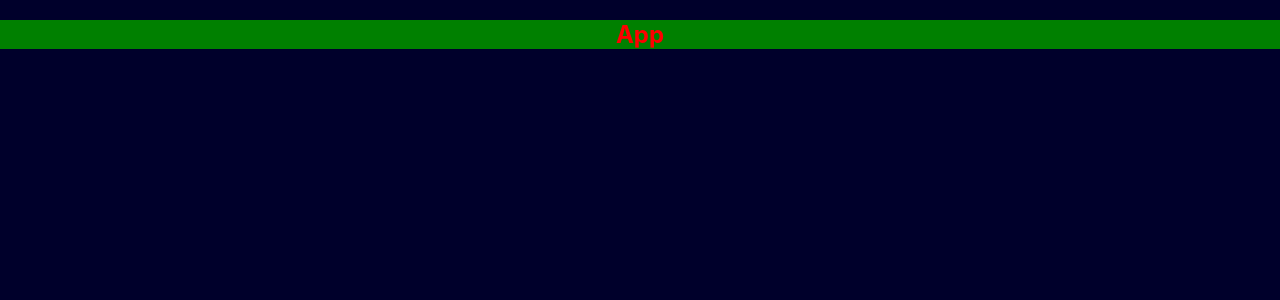
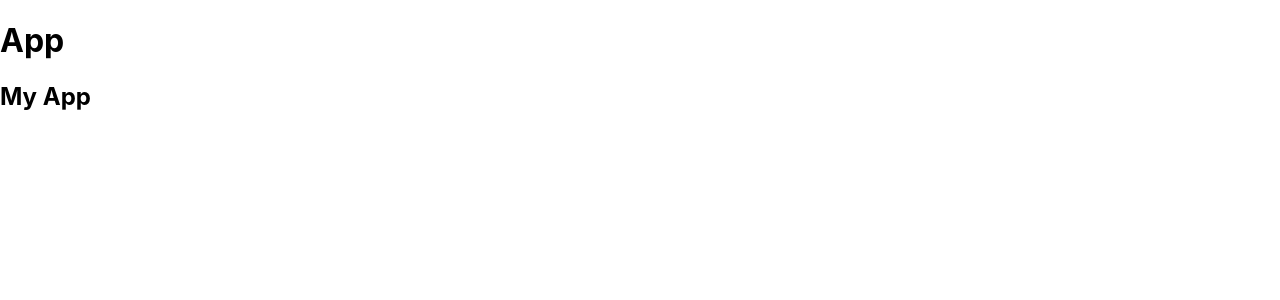
Before and after one commit to jaganjavid/keerthana-batch, a React (Create React App) app in the folder react/review-app/: page / in a window 1280 px wide. Shown: the top 300 px of the page. Built offline with nearby package versions, Linux system fonts and the light colour scheme.

Commit message:
react started

```diff
--- a/react/review-app/src/App.js
+++ b/react/review-app/src/App.js
@@ -1,11 +1,17 @@
-import Header from "./components/Header";
+import React from "react"
+import Header from "./components/Header"
 
-function App() {
+const App = () => {
+
+
   return (
     <>
-     <Header text={"App"}/>
+      <h1>App</h1>
+
+      <Header text="My App"/>
+
     </>
-  );
+  )
 }
 
-export default App;
+export default App
--- a/react/review-app/src/components/Header.jsx
+++ b/react/review-app/src/components/Header.jsx
@@ -1,15 +1,13 @@
-import PropTypes from 'prop-types';
+import PropTypes from "prop-types";
 
 const Header = ({text}) => {
+
   return (
-   <header style={{
-    backgroundColor: "green",
-    color: "red"
-   }}>
-      <div className="container">
-        <h2>{text}</h2>
-      </div>
-   </header>
+    <header>
+        <div>
+            <h2>{text}</h2>
+        </div>
+    </header>
   )
 }
 
@@ -18,7 +16,7 @@ Header.defaultProps = {
 }
 
 Header.propTypes = {
-    text: PropTypes.string
+    text: PropTypes.string,
 }
 
 export default Header
--- a/react/review-app/src/index.css
+++ b/react/review-app/src/index.css
@@ -5,15 +5,10 @@ body {
     sans-serif;
   -webkit-font-smoothing: antialiased;
   -moz-osx-font-smoothing: grayscale;
-  background-color: #00002b;
+  /* background-color: #00002b; */
 }
 
 code {
   font-family: source-code-pro, Menlo, Monaco, Consolas, 'Courier New',
     monospace;
 }
-
-header{
-  color: #ffffff;
-  text-align: center;
-}
```
Also changed, not shown: react/review-app/src/first.txt (added).
